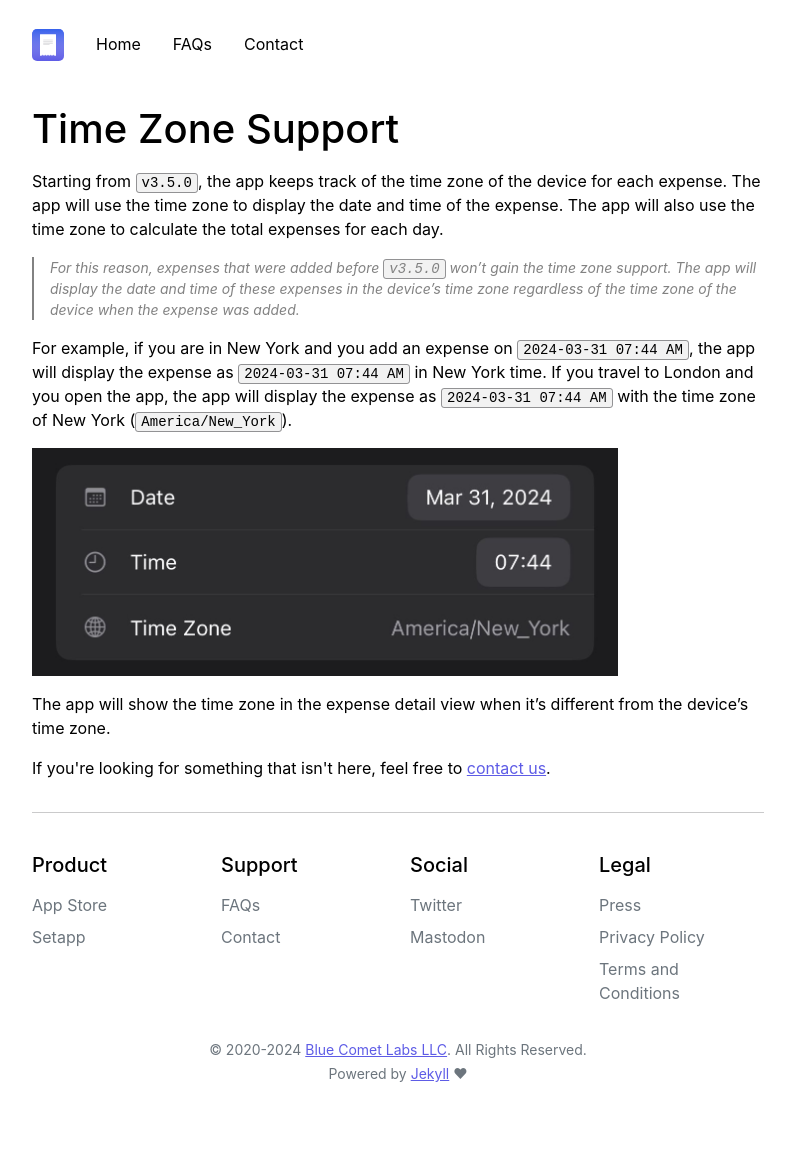
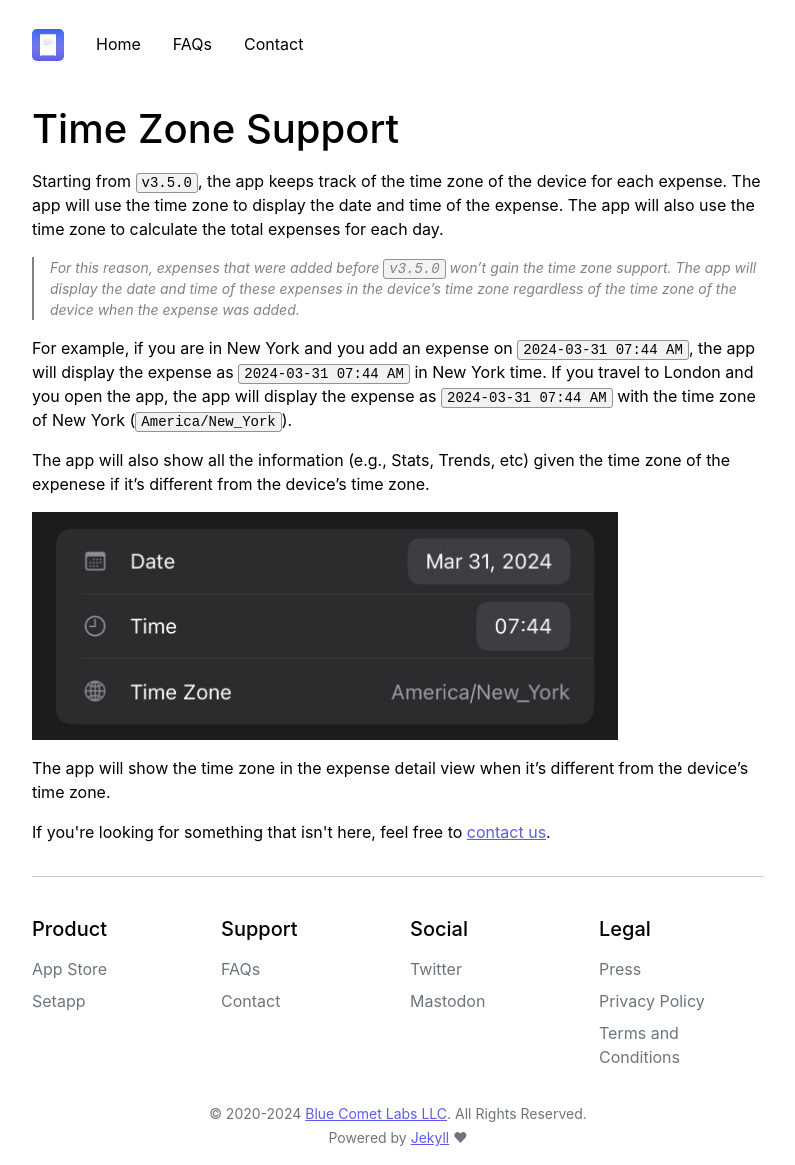
Before and after one commit to bluecometlabs/getexpenses.app, a Jekyll site: the page built from pages/faq/time-zone-support.md, in a window 1280 px wide. Shown: the whole page, without its empty margins (242-1037 px from the left). Built offline with Jekyll 4.4.1, drawn with Linux system fonts in a browser that asks for light colours; before the commit the page ends 1101 px from its top, so only the background shows below that.

Commit message:
Update page

```diff
--- a/pages/faq/time-zone-support.md
+++ b/pages/faq/time-zone-support.md
@@ -12,6 +12,8 @@ Starting from `v3.5.0`, the app keeps track of the time zone of the device for e
 
 For example, if you are in New York and you add an expense on `2024-03-31 07:44 AM`, the app will display the expense as `2024-03-31 07:44 AM` in New York time. If you travel to London and you open the app, the app will display the expense as `2024-03-31 07:44 AM` with the time zone of New York (`America/New_York`).
 
+The app will also show all the information (e.g., Stats, Trends, etc) given the time zone of the expenese if it's different from the device's time zone.
+
 <img src="../../assets/faq/time-zone-support/time-zone.jpg" width="80%">
 
 The app will show the time zone in the expense detail view when it's different from the device's time zone.
```
